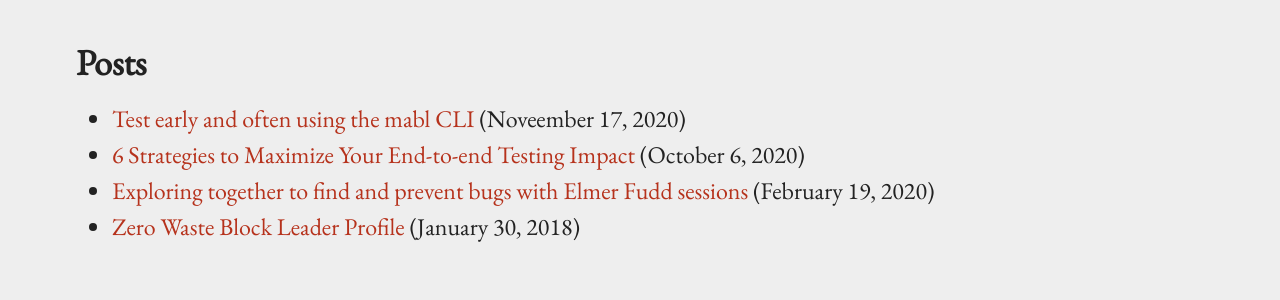
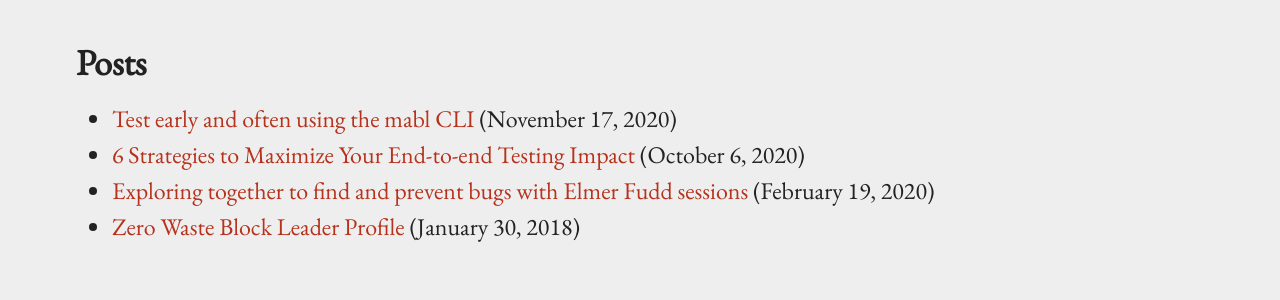
Before and after one commit to bertold/bertold.kolics.net, a Jekyll site: the page built from pages.md, in a window 1280 px wide. Shown: the part 589-889 px from the top of the page. Built offline with Jekyll 4.4.1, drawn with Linux system fonts in a browser that asks for light colours.

Commit message:
fixed typo

```diff
--- a/pages.md
+++ b/pages.md
@@ -14,7 +14,7 @@ permalink: /pages/
 
 ## Posts
 
-* [Test early and often using the mabl CLI](https://www.mabl.com/blog/test-early-and-often-using-the-mabl-cli) (Noveember 17, 2020)
+* [Test early and often using the mabl CLI](https://www.mabl.com/blog/test-early-and-often-using-the-mabl-cli) (November 17, 2020)
 * [6 Strategies to Maximize Your End-to-end Testing Impact](https://www.mabl.com/blog/6-strategies-to-maximize-your-end-to-end-testing-impact) (October 6, 2020)
 * [Exploring together to find and prevent bugs with Elmer Fudd sessions](https://www.mabl.com/blog/exploring-together-to-find-and-prevent-bugs-with-elmer-fudd-sessions) (February 19, 2020)
 * [Zero Waste Block Leader Profile](https://austintexas.gov/blog/block-leader-profile-bertold-kolics) (January 30, 2018)
```
